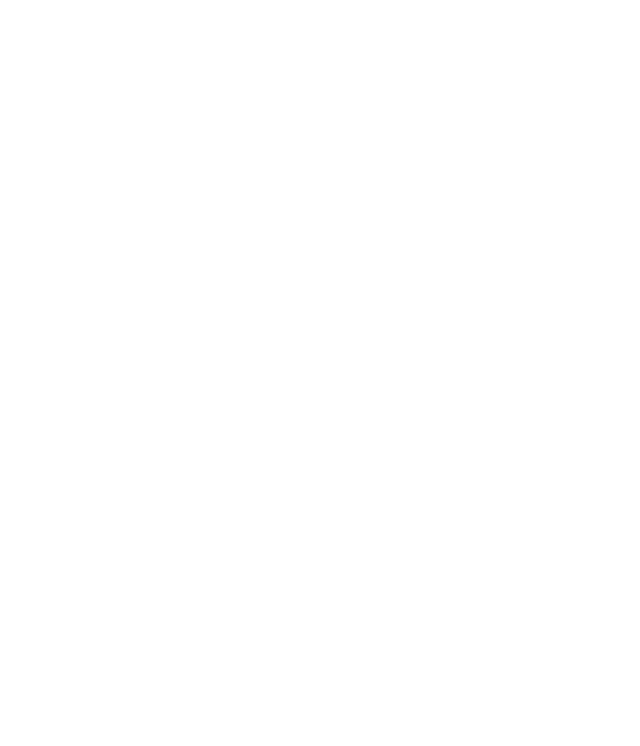
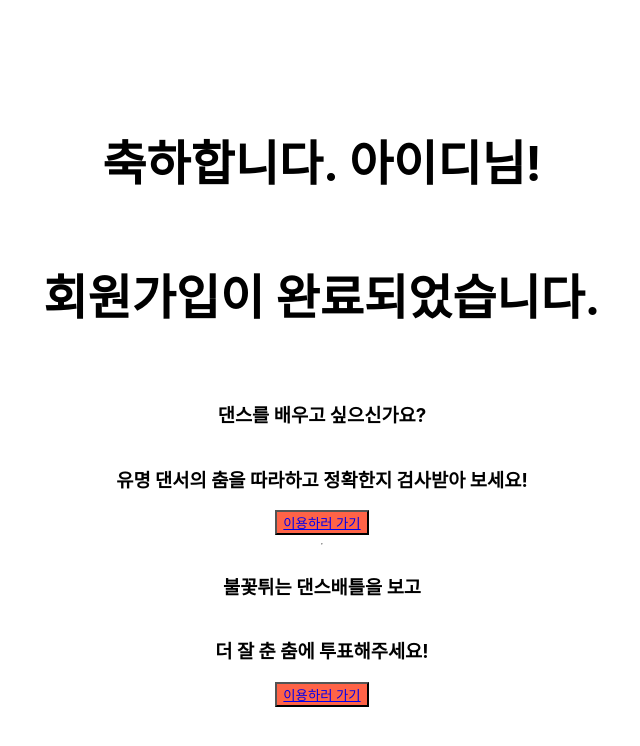
Before and after one commit to mayRhee218/Shake-Up, a React (Create React App) app in the folder FE/: page /joinend in a window 1280 px wide. Shown: the top 746 px of the page, without its empty margins (318-958 px from the left). Built offline with nearby package versions, Linux system fonts and the light colour scheme.

Commit message:
회원가입완료 페이지 구현

```diff
--- a/FE/package.json
+++ b/FE/package.json
@@ -3,11 +3,16 @@
   "version": "0.1.0",
   "private": true,
   "dependencies": {
+    "@material-ui/core": "^4.12.3",
     "@testing-library/jest-dom": "^5.16.1",
     "@testing-library/react": "^12.1.2",
     "@testing-library/user-event": "^13.5.0",
+    "bootstrap": "^5.1.3",
     "react": "^17.0.2",
+    "react-bootstrap": "^2.1.1",
     "react-dom": "^17.0.2",
+    "react-responsive": "^9.0.0-beta.6",
+    "react-router-dom": "^6.2.1",
     "react-scripts": "5.0.0",
     "web-vitals": "^2.1.3"
   },
--- a/FE/src/App.js
+++ b/FE/src/App.js
@@ -1,12 +1,23 @@
 
 import './App.css';
 import Dandda from './components/views/contents/dandda/dandda';
+import JoinEnd from './JoinEnd'
+import {
+  BrowserRouter,
+  Routes,
+  Route
+} from "react-router-dom"
 
 function App() {
   return (
-    <div className="App">
-      <Dandda/>
-    </div>
+    <BrowserRouter>
+      <Routes>
+        <Route path="/" element={<Dandda/>} />
+        <Route path="/joinend" element={<JoinEnd/>} />
+      </Routes>
+    </BrowserRouter>
+
+
   );
 }
 
--- /dev/null
+++ b/FE/src/JoinEnd.js
@@ -0,0 +1,30 @@
+import React from 'react';
+import { Link } from 'react-router-dom'
+import styles from './JoinEnd.module.css'
+
+
+function JoinEnd(props) {
+
+  return (
+    <div>
+      <div className={styles.all}>
+        <h1>축하합니다. 아이디님!</h1>
+        <h1>회원가입이 완료되었습니다.</h1>
+        <br/>
+        <h3>댄스를 배우고 싶으신가요?</h3>
+        <h3>유명 댄서의 춤을 따라하고 정확한지 검사받아 보세요!</h3>
+        <button className={styles.btn}>
+          <Link to = {`/댄따주소`}>이용하러 가기</Link>
+        </button>
+        <hr/>
+        <h3>불꽃튀는 댄스배틀을 보고</h3>
+        <h3>더 잘 춘 춤에 투표해주세요!</h3>
+        <button className={styles.btn}>
+          <Link to = {`/월드컵주소`}>이용하러 가기</Link>
+        </button>
+      </div>
+    </div>
+  );
+}
+
+export default JoinEnd;
--- /dev/null
+++ b/FE/src/JoinEnd.module.css
@@ -0,0 +1,17 @@
+.all{
+    display: flex;
+    flex-direction:column;
+    justify-content: center;
+    align-items: center;
+    width: 100%;
+    height: 100vh;
+}
+
+.btn{
+  color: azure;
+  background-color: tomato;
+}
+
+h1 {
+  font-size: 3rem;
+}
```
Also changed, not shown: 1 other file (tests, documents, lock files or other folders).
